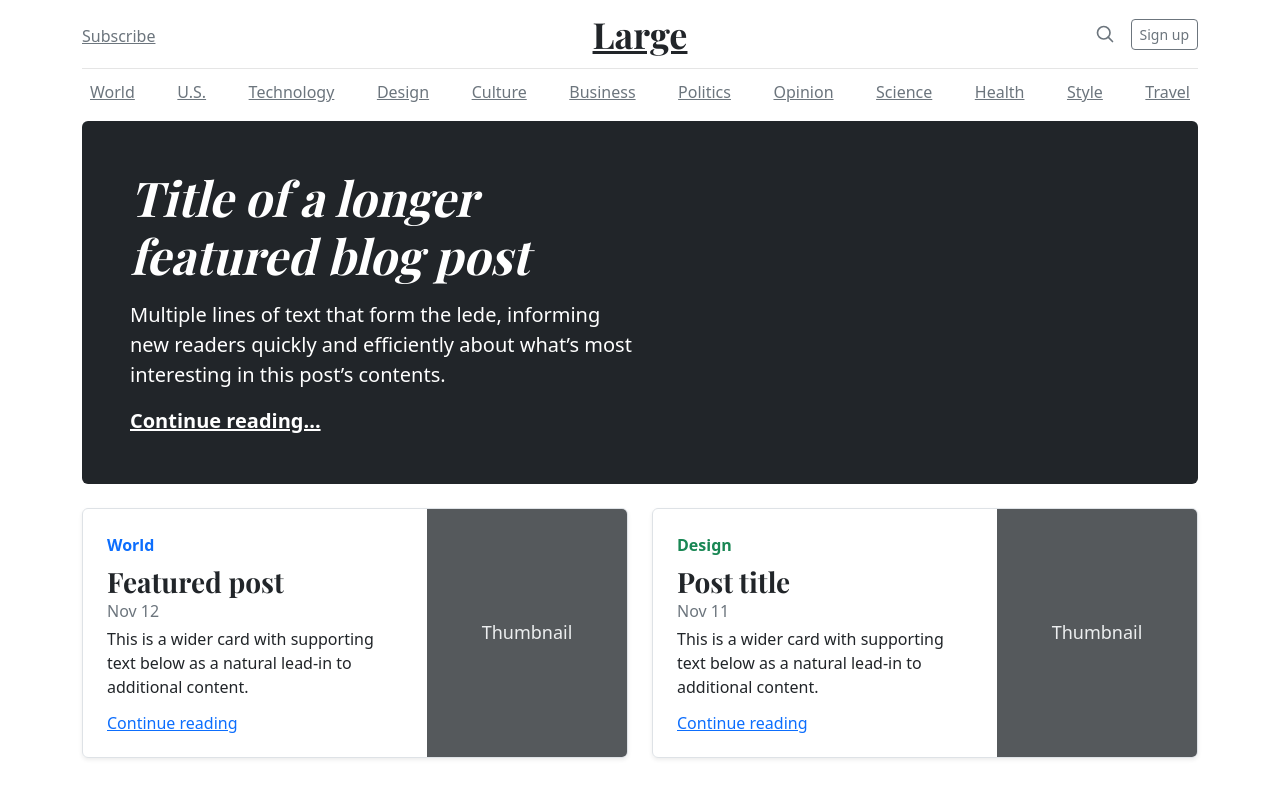
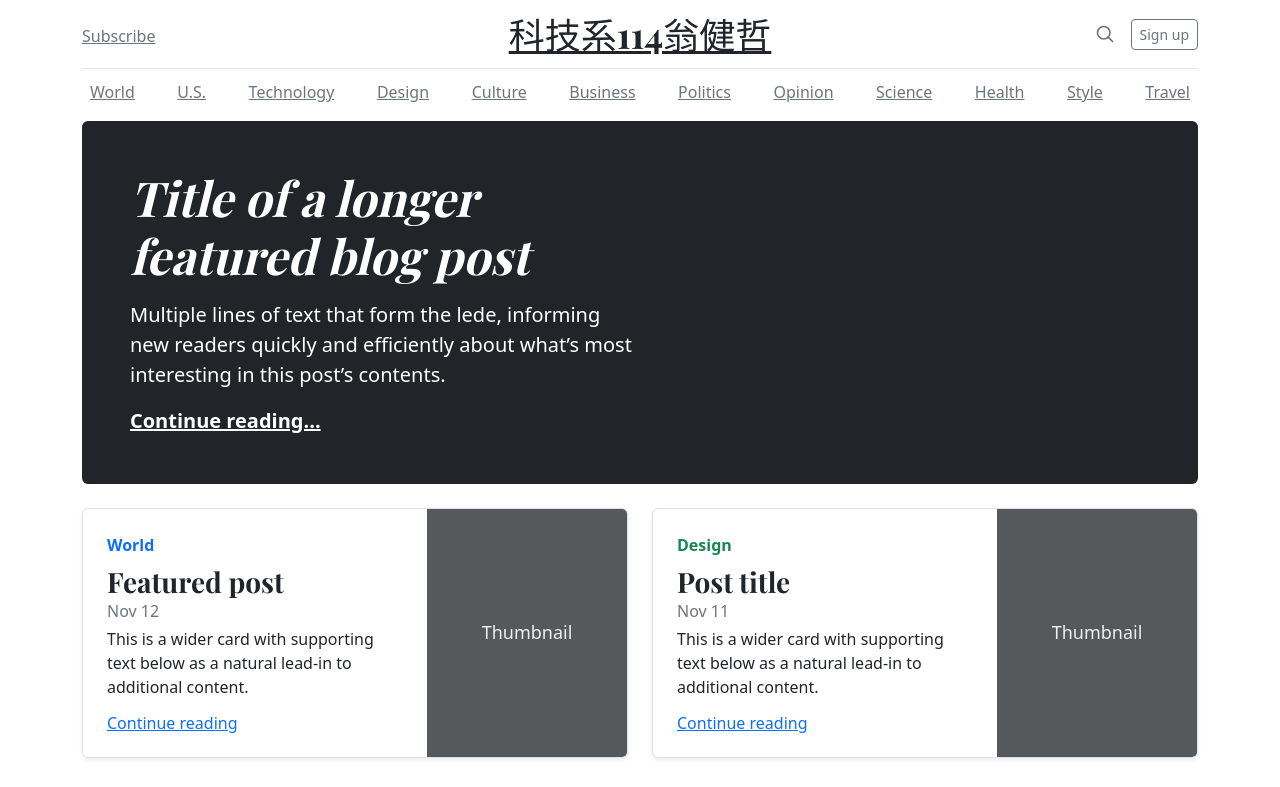
Before and after one commit to Robbish1106/Web, a plain HTML site: page bootstrap/blog/index.html in a window 1280 px wide. Shown: the top 787 px of the page. Drawn offline with nearby package versions, Linux system fonts and the light colour scheme.

Commit message:
Update index.html

```diff
--- a/bootstrap/blog/index.html
+++ b/bootstrap/blog/index.html
@@ -84,7 +84,7 @@
         <a class="link-secondary" href="#">Subscribe</a>
       </div>
       <div class="col-4 text-center">
-        <a class="blog-header-logo text-dark" href="#">Large</a>
+        <a class="blog-header-logo text-dark" href="#">科技系114翁健哲</a>
       </div>
       <div class="col-4 d-flex justify-content-end align-items-center">
         <a class="link-secondary" href="#" aria-label="Search">
```
